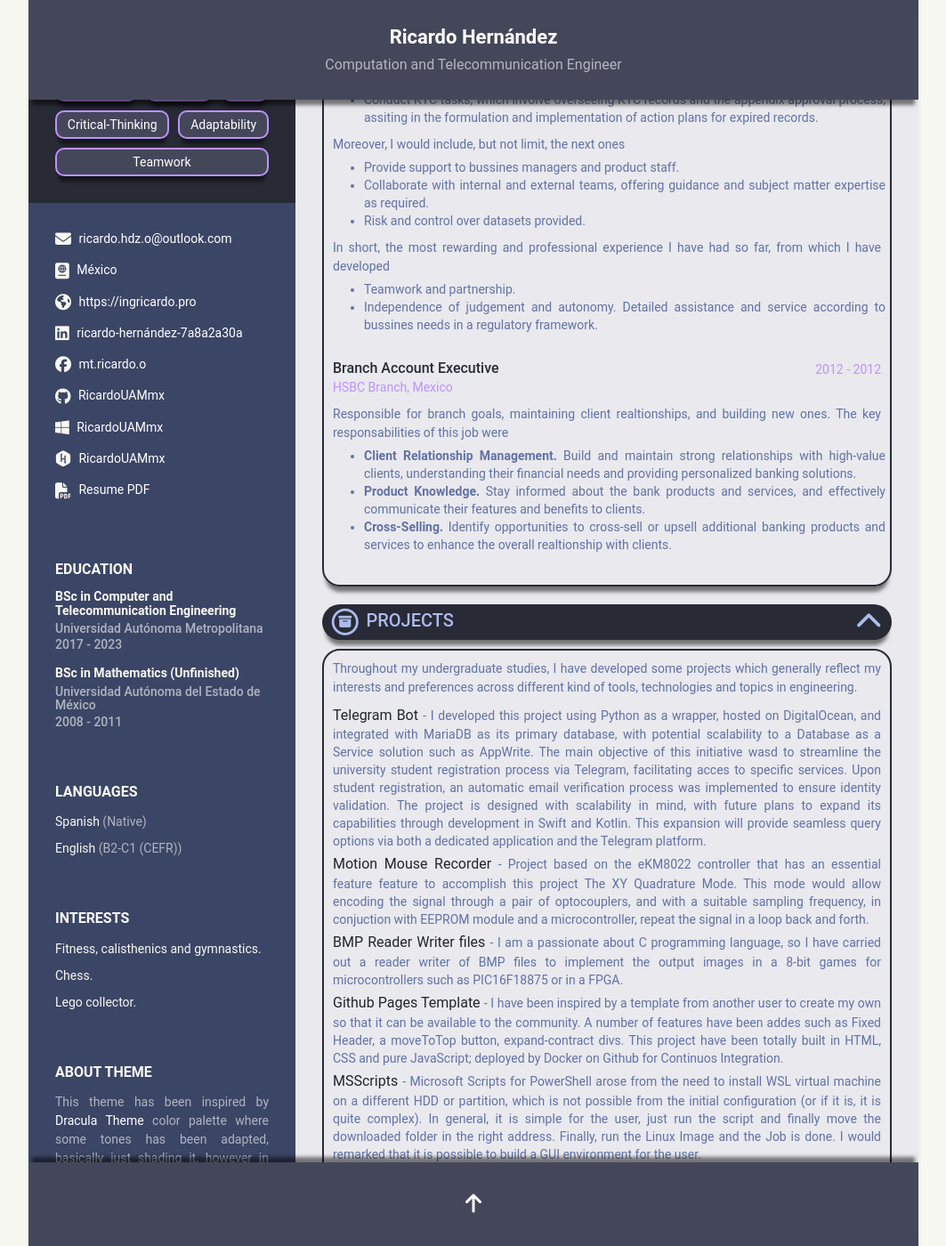
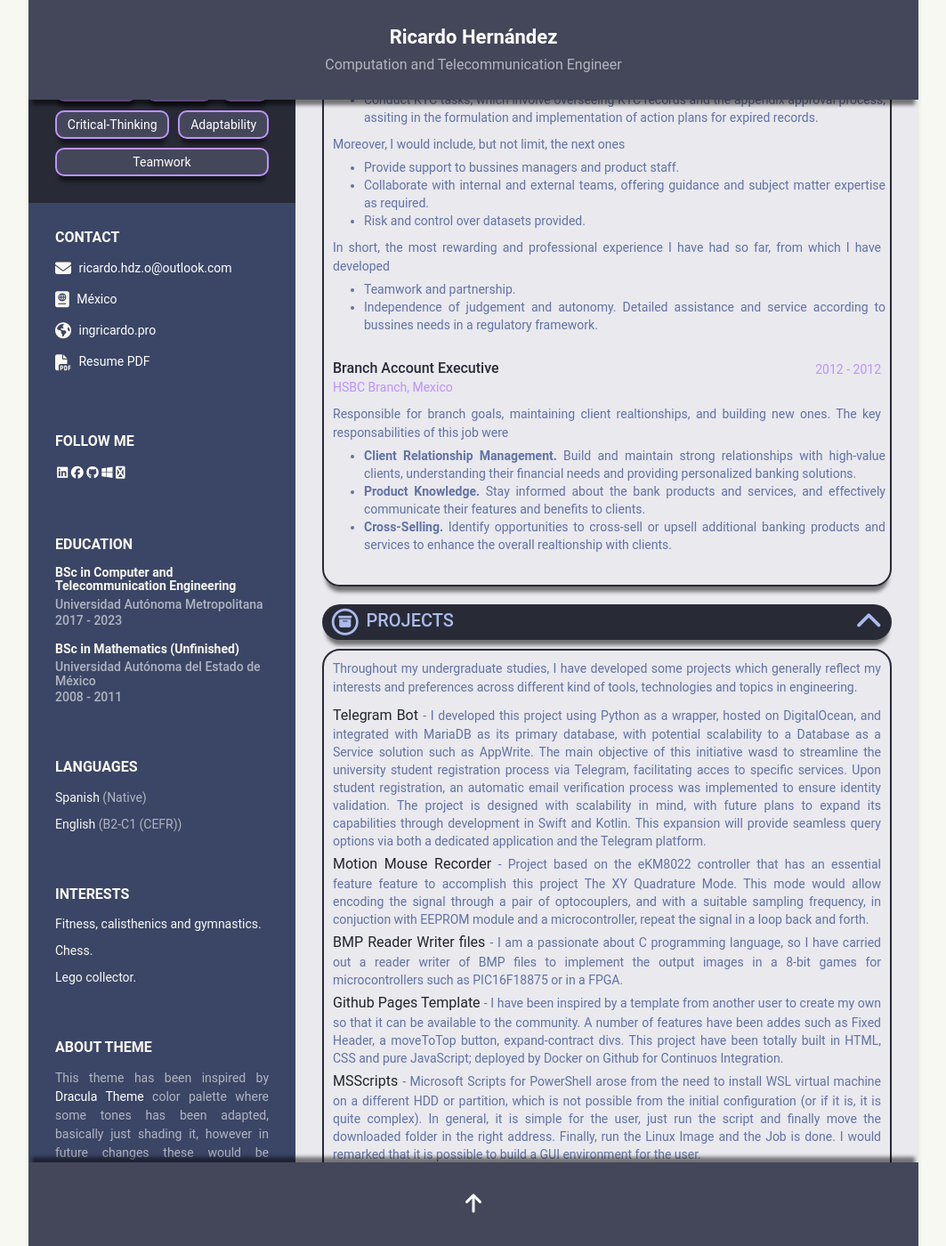
Before and after one commit to RicardoUAMmx/webcode, a Jekyll site: the page built from index.html, in a window 1280 px wide and 1400 px high, scrolled down 1117 px. Shown: the whole window at 89% size, without its empty margins (108-1171 px from the left). Built offline with Jekyll 4.4.1, drawn with Linux system fonts in a browser that asks for light colours.

Commit message:
Adding: Socialnets file

```diff
--- a/_data/data.yml
+++ b/_data/data.yml
@@ -33,7 +33,7 @@ sidebar:
     phone:
     timezone:
     citizenship: México
-    website: https://ingricardo.pro
+    website: ingricardo.pro
     linkedin: ricardo-hernández-7a8a2a30a
     xing:
     github: RicardoUAMmx
@@ -46,7 +46,7 @@ sidebar:
     codewars:
     hackerrank: RicardoUAMmx
     goodreads: # Number-Username, e.g. 123456-alandoe
-    pdf: https://drive.google.com/file/d/1W-kLx1lQbyAtAqP_zzSfXLuZZoucFxtj/view?usp=sharing
+    drive: 1W-kLx1lQbyAtAqP_zzSfXLuZZoucFxtj
     facebook: mt.ricardo.o
 
     languages:
--- a/_includes/contact.html
+++ b/_includes/contact.html
@@ -1,4 +1,9 @@
 <div class="contact-container container-block">
+
+  <h2 class="container-block-title">
+    Contact
+  </h2>
+
   <ul class="list-unstyled contact-list">
 
     {% if sidebar.email %}
@@ -25,94 +30,15 @@
     </li>
     {% endif %}
 
-    {% if sidebar.telegram %}
-    <li class="telegram"><i class="fab fa-telegram"></i>
-      <a href="https://t.me/{{ sidebar.telegram }}" target="_blank">{{ sidebar.telegram }}</a>
+    {% if sidebar.website %}
+    <li class="website"><i class="fas fa-globe-americas"></i>
+      <a href="https://{{ sidebar.website }}" target="_blank">{{ sidebar.website }}</a>
     </li>
     {% endif %}
 
-    {% if sidebar.website %}
-    <li class="website"><i class="fas fa-globe-americas"></i>
-      <a href="http://{{ sidebar.website }}" target="_blank">{{ sidebar.website }}</a>
-    </li>
-    {% endif %}
-
-    {% if sidebar.linkedin %}
-    <li class="linkedin"><i class="fab fa-linkedin"></i>
-      <a href="https://linkedin.com/in/{{ sidebar.linkedin }}" target="_blank">{{ sidebar.linkedin }}</a>
-    </li>
-    {% endif %}
-
-    {% if sidebar.facebook %}
-    <li class="facebook"><i class="fab fa-facebook"></i>
-      <a href="https://www.facebook.com/{{ sidebar.facebook }}" target="_blank">{{ sidebar.facebook }}</a>
-    </li>
-    {% endif %}
-
-    {% if sidebar.xing %}
-    <li class="xing"><i class="fab fa-xing"></i>
-      <a href="https://www.xing.com/profile/{{ sidebar.xing }}" target="_blank">{{ sidebar.xing }}</a>
-    </li>
-    {% endif %}
-
-    {% if sidebar.github %}
-    <li class="github"><i class="fab fa-github"></i>
-      <a href="http://github.com/{{ sidebar.github }}" target="_blank">{{ sidebar.github }}</a>
-    </li>
-    {% endif %}
-
-    {% if sidebar.gitlab %}
-    <li class="gitlab"><i class="fab fa-gitlab"></i>
-      <a href="http://gitlab.com/{{ sidebar.gitlab }}" target="_blank">{{ sidebar.gitlab }}</a>
-    </li>
-    {% endif %}
-
-    {% if sidebar.bitbucket %}
-    <li class="bitbucket"><i class="fab fa-bitbucket"></i>
-      <a href="http://bitbucket.com/{{ sidebar.bitbucket }}" target="_blank">{{ sidebar.bitbucket }}</a>
-    </li>
-    {% endif %}
-
-    {% if sidebar.twitter %}
-    <li class="twitter"><i class="fab fa-twitter"></i>
-      <a href="https://twitter.com/{{ sidebar.twitter }}" target="_blank">{{ sidebar.twitter }}</a>
-    </li>
-    {% endif %}
-
-    {% if sidebar.stack-overflow %}
-    <li class="stack-overflow"><i class="fab fa-stack-overflow"></i>
-      <a href="https://stackoverflow.com/users/{{ sidebar.stack-overflow }}" target="_blank">{{ sidebar.stack-overflow }}</a>
-    </li>
-    {% endif %}
-
-    {% if sidebar.microsoft %}
-    <li class="microsoft"><i class="fab fa-windows"></i>
-      <a href="https://learn.microsoft.com/en-us/users/{{ sidebar.microsoft }}" target="_blank">{{ sidebar.microsoft }}</a>
-    </li>
-    {% endif %}
-
-    {% if sidebar.codewars %}
-    <li class="codewars"><i class="fas fa-code"></i>
-      <a href="https://www.codewars.com/users/{{ sidebar.codewars }}/completed_solutions" target="_blank">{{ sidebar.codewars }}</a>
-    </li>
-    {% endif %}
-
-    {% if sidebar.hackerrank %}
-    <li class="hackerrank"><i class="fab fa-hackerrank"></i>
-      <a href="https://www.hackerrank.com/profile/{{ sidebar.hackerrank }}" target="_blank">{{ sidebar.hackerrank }}</a>
-    </li>
-    {% endif %}
-
-
-    {% if sidebar.goodreads %}
-    <li class="goodreads-g"><i class="fab fa-goodreads-g"></i>
-      <a href="https://www.goodreads.com/user/show/{{ sidebar.goodreads }}" target="_blank">{{ sidebar.goodreads }}</a>
-    </li>
-    {% endif %}
-
-    {% if sidebar.pdf %}
+    {% if sidebar.drive %}
     <li class="pdf"><i class="fas fa-file-pdf"></i>
-      <a href="{{ sidebar.pdf }}" target="_blank">Resume PDF</a>
+      <a href="https://drive.google.com/file/d/{{ sidebar.drive }}/view?usp=sharing" target="_blank">Resume PDF</a>
     </li>
     {% endif %}
 
--- a/_includes/sidebar.html
+++ b/_includes/sidebar.html
@@ -31,6 +31,8 @@
 
   {% include contact.html %}
 
+  {% include socialnets.html %}
+
   {% if sidebar.education %}
     {% include education.html %}
   {% endif %}
--- /dev/null
+++ b/_includes/socialnets.html
@@ -0,0 +1,55 @@
+
+<div class="socialnets-container container-block">
+
+<h2 class="container-block-title">
+  Follow me
+</h2>
+
+<div class="hashtags">
+  <div class="socials">
+
+      {% if sidebar.telegram %}
+      <a href="https://t.me/{{ sidebar.telegram }}" target="_blank">
+	<i class="fab fa-telegram"></i>
+      </a>
+      {% endif %}
+
+      {% if sidebar.linkedin %}
+      <a href="https://linkedin.com/in/{{ sidebar.linkedin }}" target="_blank">
+	<i class="fab fa-linkedin"></i>
+      </a>
+      {% endif %}
+
+      {% if sidebar.facebook %}
+      <a href="https://facebook.com/{{ sidebar.facebook }}" target="_blank">
+	<i class="fab fa-facebook"></i>
+      </a>
+      {% endif %}
+
+      {% if sidebar.github %}
+      <a href="http://github.com/{{ sidebar.github }}" target="_blank">
+	<i class="fab fa-github"></i>
+      </a>
+      {% endif %}
+
+      {% if sidebar.microsoft %}
+      <a href="https://learn.microsoft.com/en-us/users/{{ sidebar.microsoft }}" target="_blank">
+	<i class="fab fa-windows"></i>
+      </a>
+      {% endif %}
+
+      {% if sidebar.codewars %}
+      <a href="https://www.codewars.com/users/{{ sidebar.codewars }}/completed_solutions" target="_blank">
+	<i class="fab fa-code"></i>
+      </a>
+      {% endif %}
+
+      {% if sidebar.hackerrank %}
+      <a href="https://www.hackerrank.com/profile/{{ sidebar.hackerank }}" target="_blank">
+	<i class="fab fa-code"></i>
+      </a>
+      {% endif %}
+  </div>
+</div>
+
+</div><!--//socialnets-container-->
--- a/_sass/_base.scss
+++ b/_sass/_base.scss
@@ -91,6 +91,9 @@ p {
 		color: #fff;
 		box-shadow: 0 10px 4px -4px rgba(0, 0, 0, 0.5);
 	  }
+	.socials {
+		padding: 2px;
+	}
   }
   .hashtags>* {
 	flex: 1 1 auto;
```
